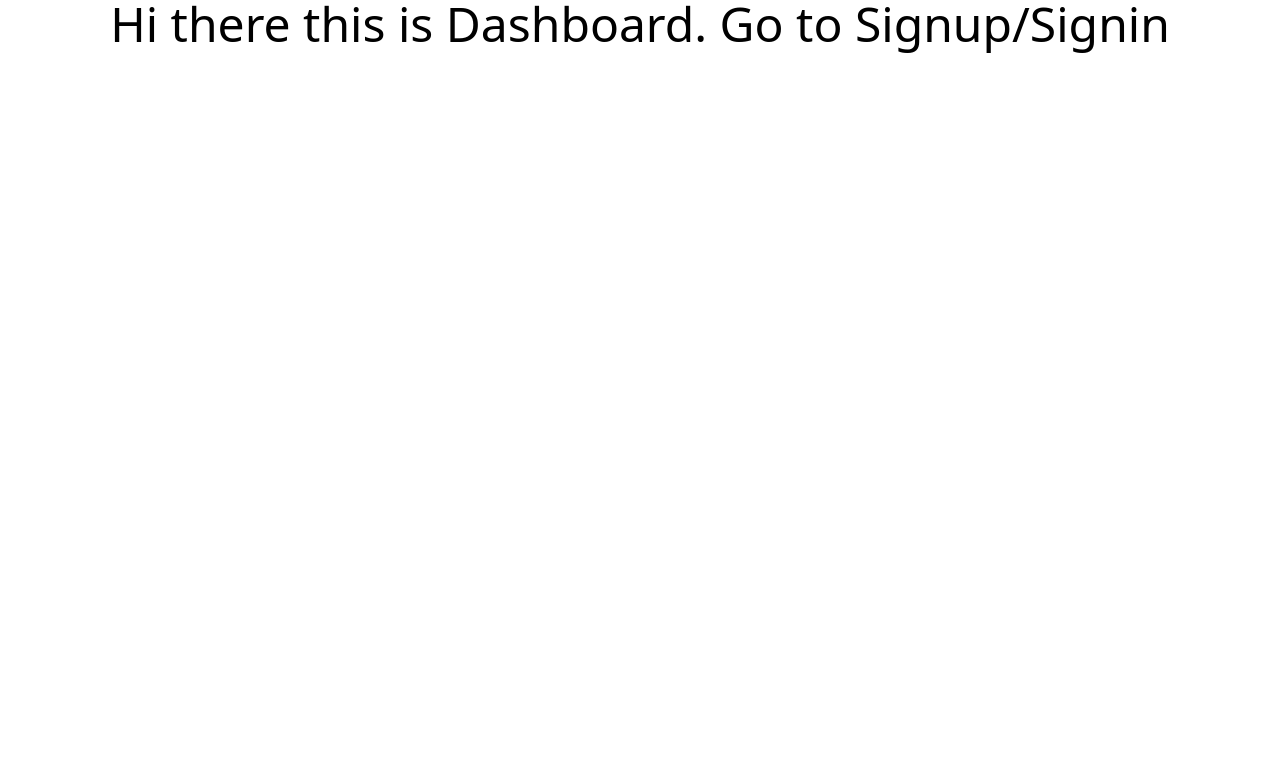
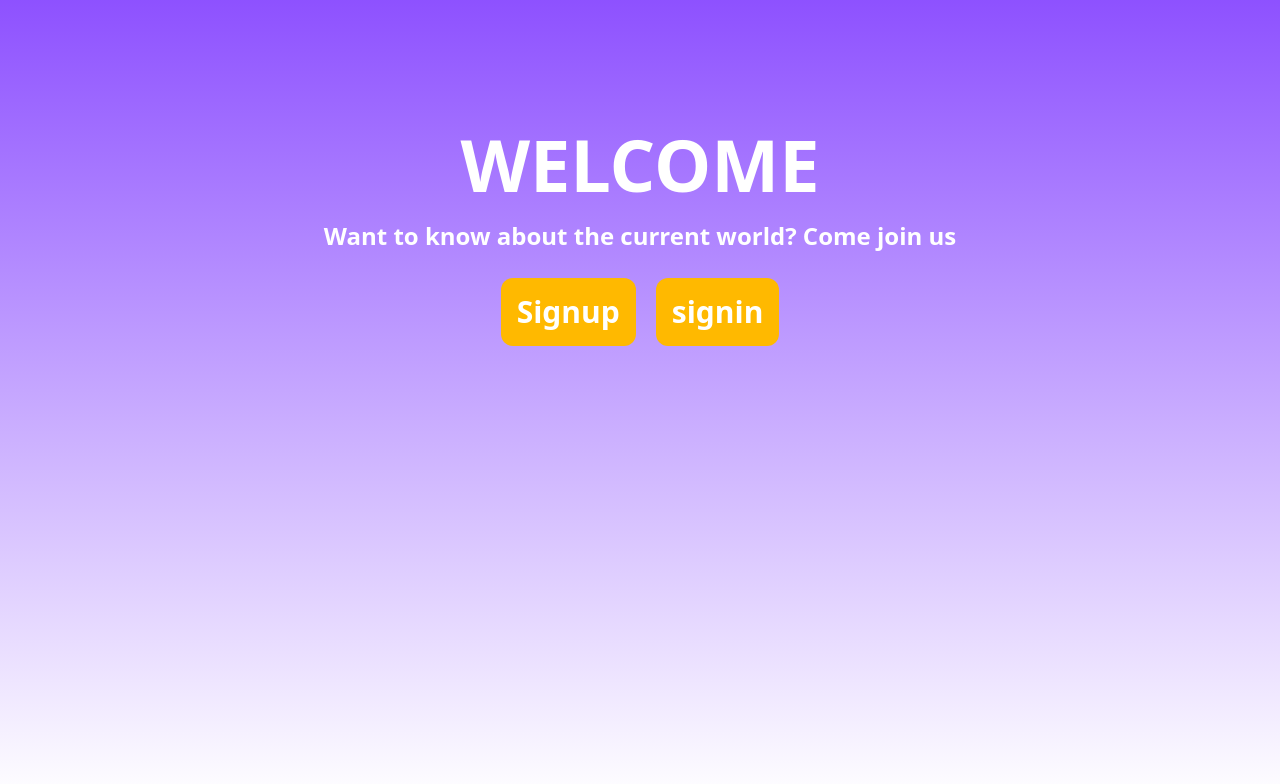
Before and after one commit to zorovivek/blog-frontend, a React (Vite) app: page / in a window 1280 px wide. Shown: the top 784 px of the page. Built offline with nearby package versions, Linux system fonts and the light colour scheme.

Commit message:
added the frontpage to the website

```diff
--- a/src/Pages/FrontPage.tsx
+++ b/src/Pages/FrontPage.tsx
@@ -1,5 +1,22 @@
+import { Link } from "react-router-dom"
+import TextVanisher from "../components/TextVanisher"
+
 export const FrontPage=()=>{
-    return <div className="text-5xl text-center">
-        Hi there this is Dashboard. Go to Signup/Signin
-    </div>
+    return <div className="h-screen w-screen  bg-gradient-to-b from-violet-500 from-0% to-100%">
+        <h1 className=" font-bold text-white text-7xl align-middle text-center pt-[10%]">
+            WELCOME
+        </h1>
+        <div className="text-xl flex items-center justify-center pt-5">
+        <TextVanisher/>
+        </div>
+        <div className="flex gap-5 justify-center pt-[2%]">
+            <Link to={"/signup"} >
+        <button className="text-white font-semibold text-3xl bg-amber-400 p-4 rounded-xl text-center cursor-pointer " > Signup</button>
+            </Link>
+        <Link to={"/signin"} >
+        <button className="text-white font-semibold text-3xl bg-amber-400 p-4 rounded-xl text-center cursor-pointer " > signin</button>
+        </Link>
+        </div>
+
+        </div>
 }
--- /dev/null
+++ b/src/components/TextVanisher.tsx
@@ -0,0 +1,32 @@
+import { useEffect, useState } from "react";
+
+function TextVanisher() {
+  const [opacity, setOpacity] = useState(0); // Fixed typo in variable name
+
+  useEffect(() => {
+    const timeout = setTimeout(() => {
+      const interval = setInterval(() => {
+        setOpacity((prevOpacity) => {
+          const newOpacity = prevOpacity + 0.5; // Increment by 0.1
+          if (newOpacity >= 1) {
+            clearInterval(interval); // Stop the interval when opacity reaches 1
+            return 1;
+          }
+          return newOpacity;
+        });
+      }, 500);
+
+      return () => clearInterval(interval); // Cleanup interval on unmount
+    }, 1000);
+
+    return () => clearTimeout(timeout); // Cleanup timeout on unmount
+  }, []);
+
+  return (
+    <div className="text-2xl font-semibold text-white transition-all" style={{ opacity:opacity }} >
+      Want to know about the current world? Come join us
+    </div>
+  );
+}
+
+export default TextVanisher;
```
